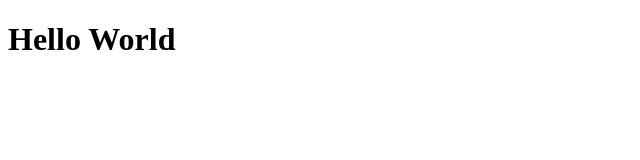
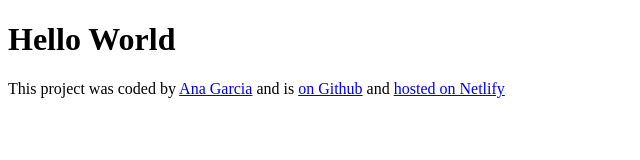
Before and after one commit to Anaaag/vanilla-project, a plain HTML site: page index.html in a window 1280 px wide. Shown: the whole page, without its empty margins (0-640 px from the left). Drawn offline with Linux system fonts and the light colour scheme.

Commit message:
added links

```diff
--- a/index.html
+++ b/index.html
@@ -1,12 +1,21 @@
 <!DOCTYPE html>
 <html lang="en">
   <head>
-  <meta charset="UTF-8">
-  <meta name="viewport" content="width=device-width, initial-scale=1.0">
+    <meta charset="UTF-8" />
+    <meta name="viewport" content="width=device-width, initial-scale=1.0" />
     <title>Document</title>
   </head>
   <body>
     <h1>Hello World</h1>
+    <footer>
 
+      This project was coded by
+      <a href="https://github.com/Anaaag" target="_blank">Ana Garcia</a>
+      and is
+      <a href="https://github.com/Anaaag/vanilla-project" target="_blank"> on Github</a> and
+      <a href="https://ana-app-shecodes.netlify.app/" target="_blank"> hosted on Netlify</a>
+
+
+    </footer>
   </body>
 </html>
```
Lines whose indentation alone changed are shown as unchanged.
